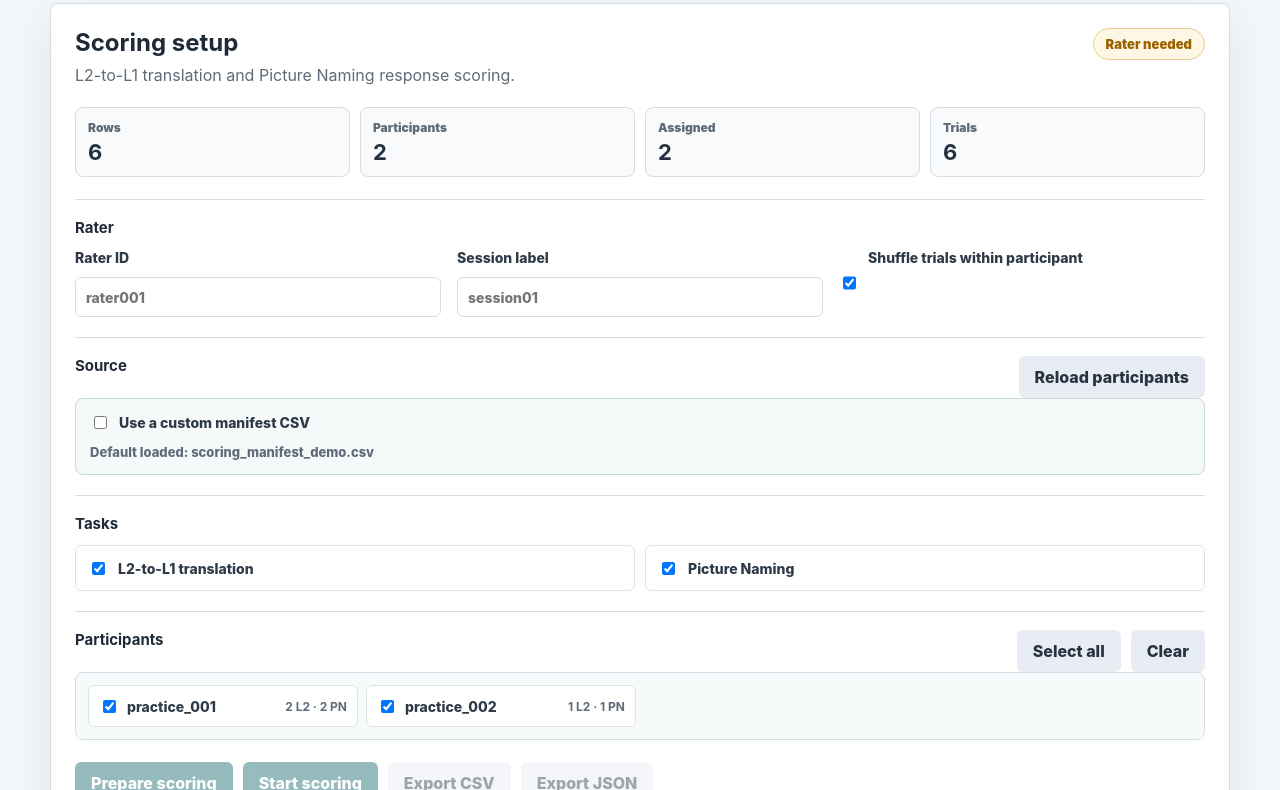
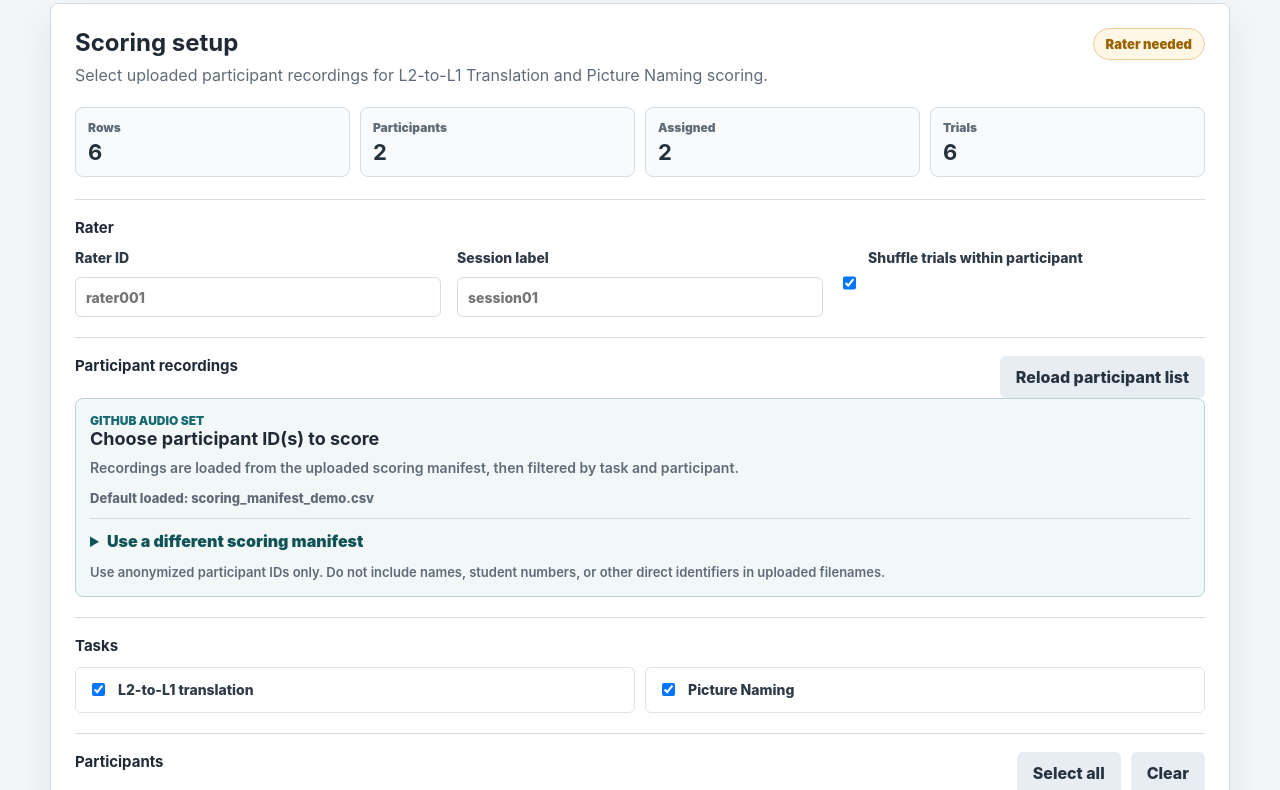
Before and after one commit to Ryuya-dot-com/Accentedness_Rating, a plain HTML site: page index.html in a window 1280 px wide. Shown: the part 106-896 px from the top of the page. Drawn offline with Linux system fonts and the light colour scheme.

Commit message:
Clarify participant scoring workflow

```diff
--- a/app.js
+++ b/app.js
@@ -1,7 +1,7 @@
 (function () {
   "use strict";
 
-  const VERSION = "production_scoring_v0.3.0";
+  const VERSION = "production_scoring_v0.4.0";
   const DEFAULT_MANIFEST_URL = "scoring_manifest_demo.csv";
   const AUDIO_URL_COLUMNS = ["audio_url", "url", "source_url", "raw_url"];
   const AUDIO_FILE_COLUMNS = ["audio_file", "recording_file", "file", "filename", "path"];
@@ -325,7 +325,7 @@
   function syncCustomManifestVisibility() {
     els.customManifestField.classList.toggle("hidden", !els.customManifestToggle.checked);
     els.sourceSummary.textContent = els.customManifestToggle.checked
-      ? "Custom manifest selected"
+      ? "Custom manifest enabled"
       : `Default: ${DEFAULT_MANIFEST_URL}`;
   }
 
@@ -338,7 +338,7 @@
 
   async function loadManifest() {
     els.loadManifestBtn.disabled = true;
-    setSetupStatus("Loading");
+    setSetupStatus("Loading manifest");
     setLog(`Loading recordings:\n${manifestInput()}`);
 
     const { rows, url } = await fetchCsv(manifestInput());
@@ -440,7 +440,7 @@
     if (state.items.length) {
       setSetupStatus("Ready", true);
     } else if (!state.manifestItems.length) {
-      setSetupStatus("Loading source");
+      setSetupStatus("Loading participant list");
     } else if (!taskCount) {
       setSetupStatus("Tasks needed");
     } else if (!assigned.length) {
--- a/index.html
+++ b/index.html
@@ -20,9 +20,9 @@
         <div class="panel-heading">
           <div>
             <h2>Scoring setup</h2>
-            <p>L2-to-L1 translation and Picture Naming response scoring.</p>
+            <p>Select uploaded participant recordings for L2-to-L1 Translation and Picture Naming scoring.</p>
           </div>
-          <div class="setup-status" id="setup-status">Waiting for manifest</div>
+          <div class="setup-status" id="setup-status">Loading participants</div>
         </div>
 
         <div class="status-grid" aria-live="polite">
@@ -65,19 +65,32 @@
 
           <section class="setup-section">
             <div class="section-row">
-              <h3>Source</h3>
-              <button id="load-manifest-btn" class="secondary">Reload participants</button>
+              <h3>Participant recordings</h3>
+              <button id="load-manifest-btn" class="secondary">Reload participant list</button>
             </div>
-            <div class="source-card">
+            <div class="source-card primary-source">
+              <div class="source-heading">
+                <p class="source-kicker">GitHub audio set</p>
+                <h4>Choose participant ID(s) to score</h4>
+                <p>Recordings are loaded from the uploaded scoring manifest, then filtered by task and participant.</p>
+              </div>
+              <div class="source-summary" id="source-summary">Default: scoring_manifest_demo.csv</div>
+
+              <details class="manifest-details">
+                <summary>Use a different scoring manifest</summary>
                 <label class="checkbox-label source-option">
                   <input id="custom-manifest-toggle" type="checkbox" />
-                Use a custom manifest CSV
+                  Enable custom manifest URL
                 </label>
-              <div class="source-summary" id="source-summary">Default: scoring_manifest_demo.csv</div>
                 <label id="custom-manifest-field" class="custom-field hidden">
                   Manifest URL
                   <input id="manifest-url" type="text" autocomplete="off" value="scoring_manifest_demo.csv" />
                 </label>
+              </details>
+
+              <p class="privacy-note">
+                Use anonymized participant IDs only. Do not include names, student numbers, or other direct identifiers in uploaded filenames.
+              </p>
             </div>
           </section>
 
@@ -108,7 +121,7 @@
         </div>
 
         <div class="actions">
-          <button id="prepare-btn" disabled>Prepare scoring</button>
+          <button id="prepare-btn" disabled>Prepare selected participants</button>
           <button id="start-btn" disabled>Start scoring</button>
           <button id="export-csv-btn" class="secondary" disabled>Export CSV</button>
           <button id="export-json-btn" class="secondary" disabled>Export JSON</button>
--- a/scoring_manifest_demo.csv
+++ b/scoring_manifest_demo.csv
@@ -1,7 +1,7 @@
 participant_id,task,trial_number,target_word,expected_response,expected_language,audio_file,audio_url,image_file,image_url,stimulus_end_ms,image_onset_ms_rel,onset_ms_auto,latency_ms_auto,condition,accent_condition,list,word_number,notes
-practice_001,l2_to_l1,1,chocolate,チョコレート,L1,../Rating_Platform/practice_audio/japanese/chocolate.wav,,,,150,,350,200,demo,japanese,practice,1,
-practice_001,l2_to_l1,2,coffee,コーヒー,L1,../Rating_Platform/practice_audio/japanese/coffee.wav,,,,150,,360,210,demo,japanese,practice,2,
-practice_001,picture_naming,1,pizza,pizza,L2,../Rating_Platform/practice_audio/chinese/pizza.wav,,,,,0,260,260,demo,chinese,practice,3,
-practice_001,picture_naming,2,sofa,sofa,L2,../Rating_Platform/practice_audio/chinese/sofa.wav,,,,,0,280,280,demo,chinese,practice,4,
-practice_002,l2_to_l1,1,chocolate,チョコレート,L1,../Rating_Platform/practice_audio/english/chocolate.wav,,,,150,,300,150,demo,english,practice,1,
-practice_002,picture_naming,1,coffee,coffee,L2,../Rating_Platform/practice_audio/english/coffee.wav,,,,,0,250,250,demo,english,practice,2,
+practice_001,l2_to_l1,1,chocolate,チョコレート,L1,,https://ryuya-dot-com.github.io/Accentedness_Comprehensibility/practice_audio/japanese/chocolate.wav,,,150,,350,200,demo,japanese,practice,1,
+practice_001,l2_to_l1,2,coffee,コーヒー,L1,,https://ryuya-dot-com.github.io/Accentedness_Comprehensibility/practice_audio/japanese/coffee.wav,,,150,,360,210,demo,japanese,practice,2,
+practice_001,picture_naming,1,pizza,pizza,L2,,https://ryuya-dot-com.github.io/Accentedness_Comprehensibility/practice_audio/chinese/pizza.wav,,,,0,260,260,demo,chinese,practice,3,
+practice_001,picture_naming,2,sofa,sofa,L2,,https://ryuya-dot-com.github.io/Accentedness_Comprehensibility/practice_audio/chinese/sofa.wav,,,,0,280,280,demo,chinese,practice,4,
+practice_002,l2_to_l1,1,chocolate,チョコレート,L1,,https://ryuya-dot-com.github.io/Accentedness_Comprehensibility/practice_audio/english/chocolate.wav,,,150,,300,150,demo,english,practice,1,
+practice_002,picture_naming,1,coffee,coffee,L2,,https://ryuya-dot-com.github.io/Accentedness_Comprehensibility/practice_audio/english/coffee.wav,,,,0,250,250,demo,english,practice,2,
--- a/styles.css
+++ b/styles.css
@@ -245,6 +245,39 @@ label {
   padding: 14px;
 }
 
+.source-card.primary-source {
+  background: #f2f8f8;
+  border-color: #bad3d6;
+}
+
+.source-heading h4,
+.source-heading p {
+  margin: 0;
+}
+
+.source-heading h4 {
+  color: #1f2a36;
+  font-size: 18px;
+  line-height: 1.25;
+}
+
+.source-heading h4 + p {
+  color: var(--ink-muted);
+  font-size: 14px;
+  font-weight: 600;
+  line-height: 1.5;
+  margin-top: 6px;
+  max-width: 660px;
+}
+
+.source-kicker {
+  color: var(--accent);
+  font-size: 12px;
+  font-weight: 900;
+  letter-spacing: 0;
+  text-transform: uppercase;
+}
+
 .source-option {
   align-items: center;
   min-height: auto;
@@ -258,6 +291,29 @@ label {
 
 .custom-field {
   max-width: 560px;
+}
+
+.manifest-details {
+  border-top: 1px solid rgba(16, 82, 86, 0.16);
+  padding-top: 12px;
+}
+
+.manifest-details summary {
+  color: var(--accent-strong);
+  cursor: pointer;
+  font-weight: 900;
+}
+
+.manifest-details .source-option {
+  margin-top: 12px;
+}
+
+.privacy-note {
+  color: var(--ink-muted);
+  font-size: 13px;
+  font-weight: 600;
+  line-height: 1.45;
+  margin: 0;
 }
 
 .task-check-grid {
```
Also changed, not shown: 1 other file. Lines whose indentation alone changed are shown as unchanged.
